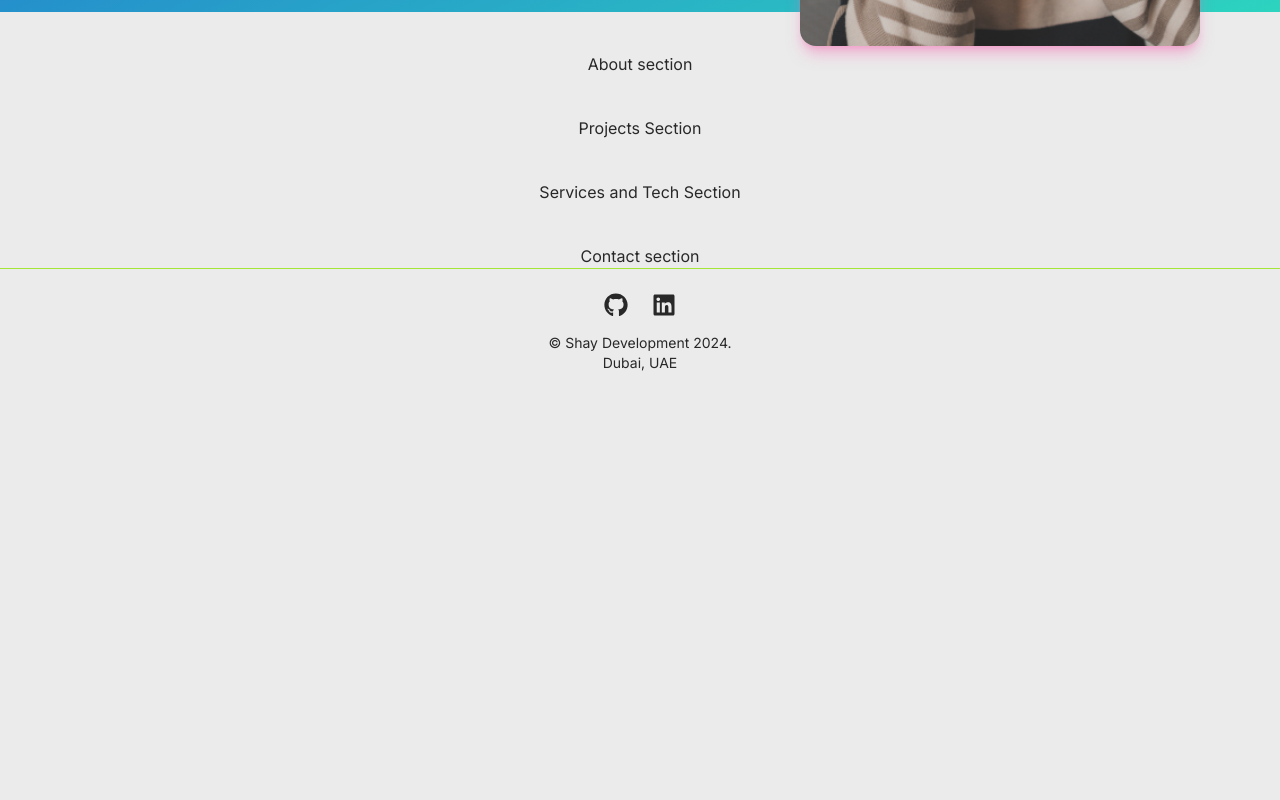
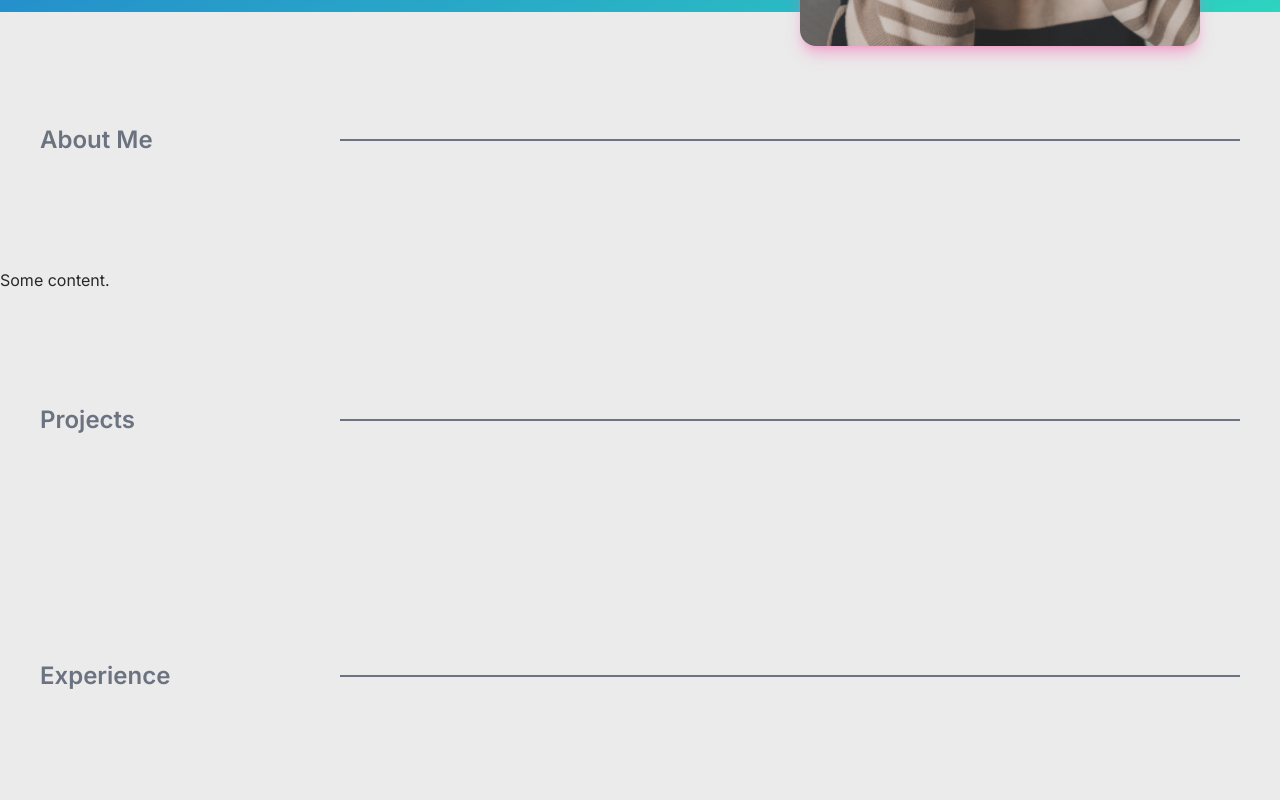
Before and after one commit to shay122990/next-portfolio, a Next.js app: page / in a window 1280 px wide. Shown: the part 660-1460 px from the top of the page. Before the commit the page ends 1057 px from the top, so only its background shows below. Built offline with nearby package versions, Linux system fonts and the light colour scheme.

Commit message:
created section divider component

```diff
--- a/src/app/components/about/About.tsx
+++ b/src/app/components/about/About.tsx
@@ -1,8 +1,12 @@
+import Divider from '../divider/Divider';
 
-export default function About() {
+const About = () => {
   return (
-    <div id="about">
-      About section
-    </div>
-  )
-}
+    <section id="about" className="w-full">
+      <Divider text="About Me" id="about-section" />
+      <p>Some content.</p>
+    </section>
+  );
+};
+
+export default About;
--- a/src/app/components/contact/Contact.tsx
+++ b/src/app/components/contact/Contact.tsx
@@ -1,8 +1,8 @@
-
+import Divider from "../divider/Divider"
 export default function Contact() {
   return (
-    <div id="contact">
-      Contact section
-    </div>
+    <section className="w-full">
+      <Divider text="Get in touch" id="contact-section" />
+    </section>
   )
 }
--- /dev/null
+++ b/src/app/components/divider/Divider.tsx
@@ -0,0 +1,17 @@
+interface DividerProps {
+    text: string;
+    id?: string;
+  }
+
+  const Divider: React.FC<DividerProps> = ({ text, id }) => {
+    return (
+      <div className="flex items-center justify-between w-full px-2 py-10 sm:px-8 sm:py-20 lg:px-10 lg:py-28">
+        <span id={id} className="text-lg sm:text-xl lg:text-2xl font-semibold text-gray-500 dark:text-white sm:w-1/4 lg:w-1/5">
+          {text}
+        </span>
+        <hr className="w-3/5 sm:w-3/4 lg:w-7/10 border-t-2 border-gray-500 dark:border-white" />
+      </div>
+    );
+  };
+
+  export default Divider;
--- a/src/app/components/projects/Projects.tsx
+++ b/src/app/components/projects/Projects.tsx
@@ -1,8 +1,8 @@
-
+import Divider from "../divider/Divider"
 export default function Projects() {
   return (
-    <div id="projects">
-      Projects Section
-    </div>
+    <section className="w-full">
+      <Divider text="Projects" id="projects-section" />
+    </section>
   )
 }
--- a/src/app/components/tech-stack/TechStack.tsx
+++ b/src/app/components/tech-stack/TechStack.tsx
@@ -1,8 +1,8 @@
-
+import Divider from "../divider/Divider"
 export default function TechStack() {
   return (
-    <div id="services-tech-stack">
-      Services and Tech Section
-    </div>
+    <section className="w-full">
+      <Divider text="Experience" id="projects-section" />
+    </section>
   )
 }
--- a/src/app/page.tsx
+++ b/src/app/page.tsx
@@ -9,7 +9,7 @@ export default function Home() {
   return (
     <>
       <Header/>
-        <main className="flex flex-col items-center justify-center space-y-10">
+        <main className="flex flex-col items-center justify-center">
           <Hero/>
           <About/>
           <Projects/>
```
